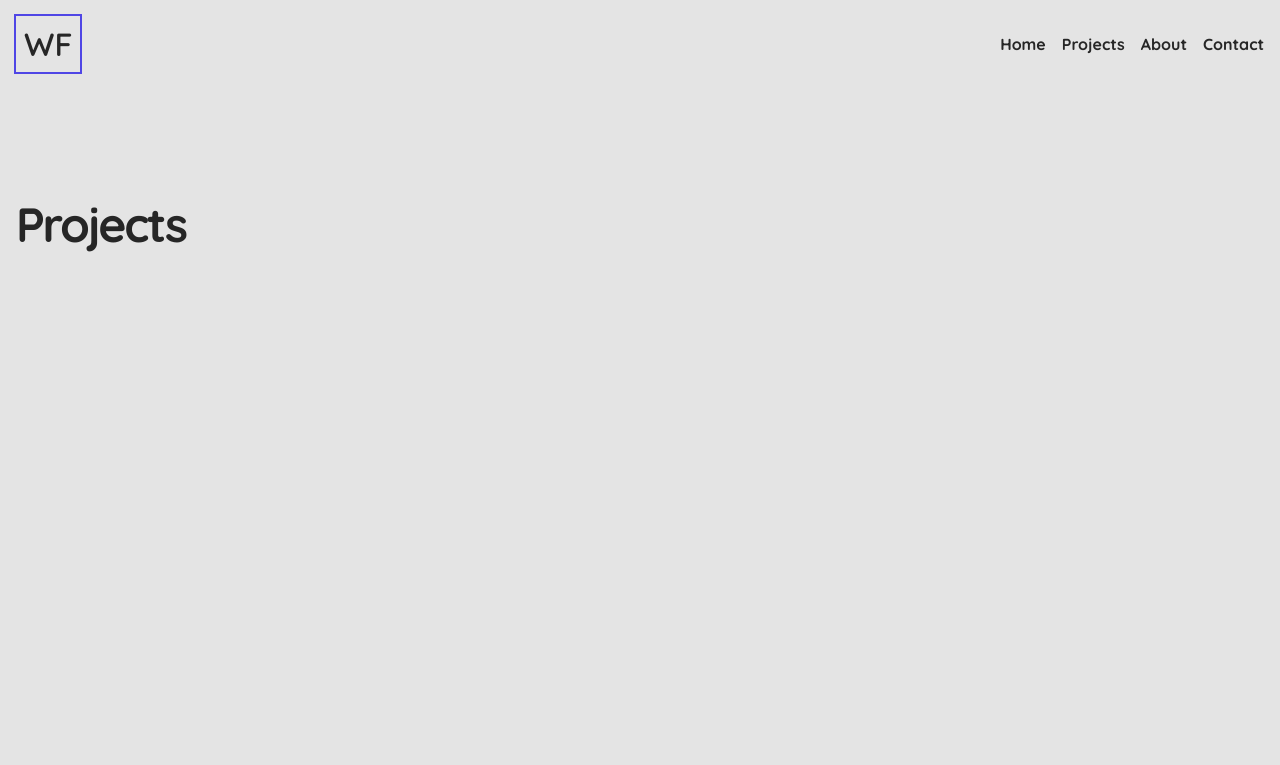
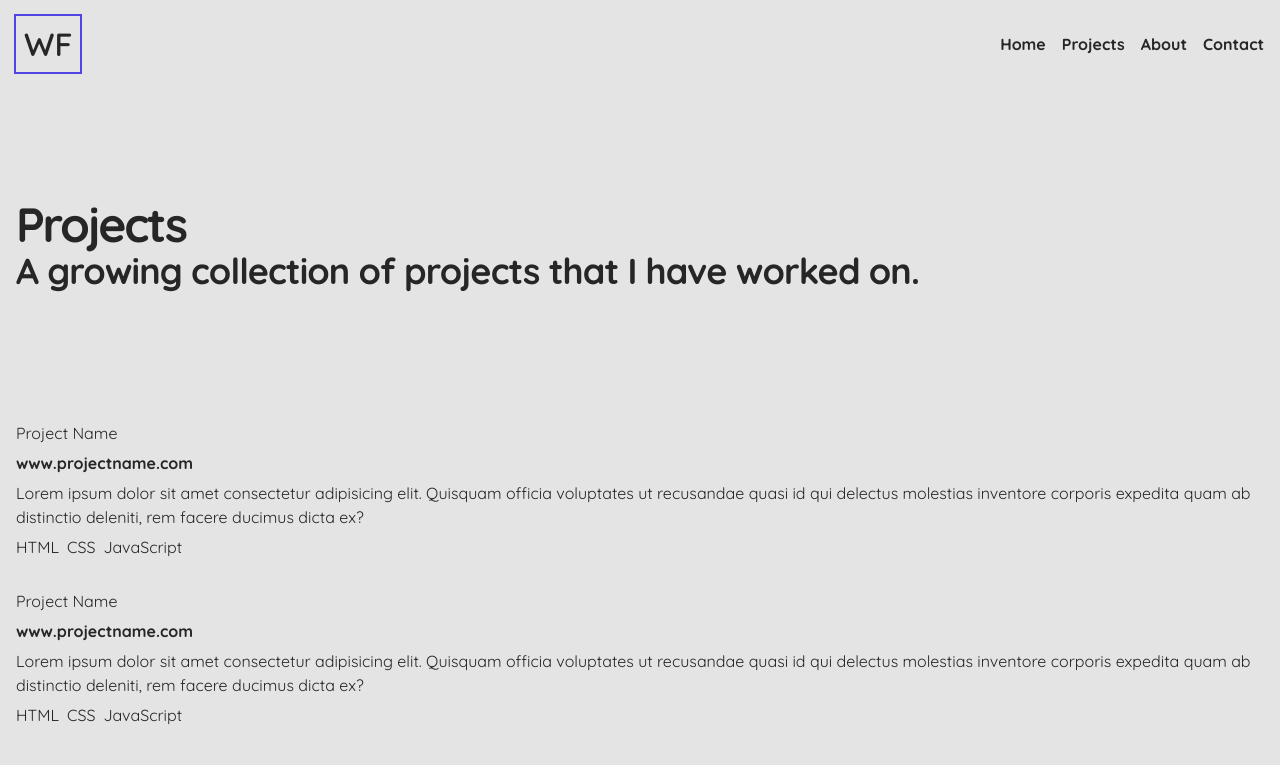
Before and after one commit to FurrerW/vanilla-portfolio, a plain HTML site: page projects.html in a window 1280 px wide. Shown: the top 765 px of the page. Drawn offline with nearby package versions, Linux system fonts and the light colour scheme.

Commit message:
Add projects page with grid layout and sample content

```diff
--- a/css/style.css
+++ b/css/style.css
@@ -231,8 +231,27 @@ footer {
     }
 }
 
+/* Projects Page Styling */
+.projects-grid {
+    display: grid;
+    grid-template-columns: repeat(1fr, minmax(250px, 1fr));
+    gap: 2rem;
+
+    .project-container {
+        display: flex;
+        flex-direction: column;
+        gap: 0.5rem;
+
+        .technologies-used {
+            display: flex;
+            flex-wrap: wrap;
+            gap: 0.5rem;
+            list-style: none;
+        }
+    }
+}
+
 /* Contact Page Styling */
-
 .contact-page-content {
     display: flex;
     flex-direction: column;
@@ -250,8 +269,6 @@ footer {
     }
 }
 
-.
-
 /* Media Queries */
 @media screen and (prefers-reduced-motion: no-preference) {
     html {
--- a/projects.html
+++ b/projects.html
@@ -5,7 +5,7 @@
         <meta name="viewport" content="width=device-width, initial-scale=1.0" />
         <!-- <script src="js/script.js"></script> -->
         <link rel="stylesheet" href="css/style.css" />
-        <title>Walter Furrer Portfolio</title>
+        <title>Walter Furrer | Projects</title>
     </head>
     <body>
         <div class="site">
@@ -31,7 +31,40 @@
                 </nav>
             </header>
             <main>
-                <h1>Projects</h1>
+                <section class="projects-intro">
+                    <h1>Projects</h1>
+                    <h2>A growing collection of projects that I have worked on.</h2>
+                </section>
+                <section class="projects-grid">
+                    <div class="project-container">
+                        <p>Project Name</p>
+                        <a href="#">www.projectname.com</a>
+                        <p>
+                            Lorem ipsum dolor sit amet consectetur adipisicing elit. Quisquam officia voluptates ut
+                            recusandae quasi id qui delectus molestias inventore corporis expedita quam ab distinctio
+                            deleniti, rem facere ducimus dicta ex?
+                        </p>
+                        <ul class="technologies-used">
+                            <li>HTML</li>
+                            <li>CSS</li>
+                            <li>JavaScript</li>
+                        </ul>
+                    </div>
+                    <div class="project-container">
+                        <p>Project Name</p>
+                        <a href="#">www.projectname.com</a>
+                        <p>
+                            Lorem ipsum dolor sit amet consectetur adipisicing elit. Quisquam officia voluptates ut
+                            recusandae quasi id qui delectus molestias inventore corporis expedita quam ab distinctio
+                            deleniti, rem facere ducimus dicta ex?
+                        </p>
+                        <ul class="technologies-used">
+                            <li>HTML</li>
+                            <li>CSS</li>
+                            <li>JavaScript</li>
+                        </ul>
+                    </div>
+                </section>
             </main>
             <footer>
                 <nav>
```
Also changed, not shown: index.html (+2 -2 lines), projects/vanilla-portfolio.html (+2 -1 lines).
